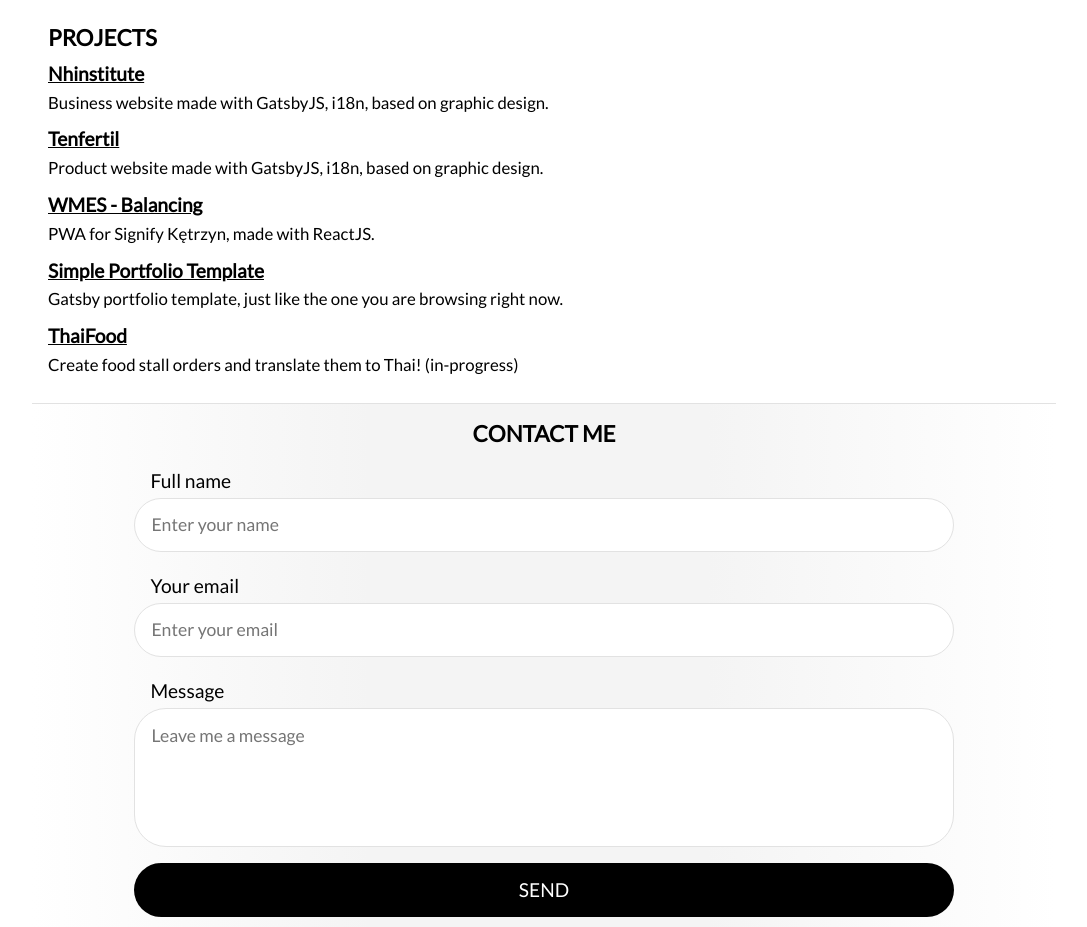
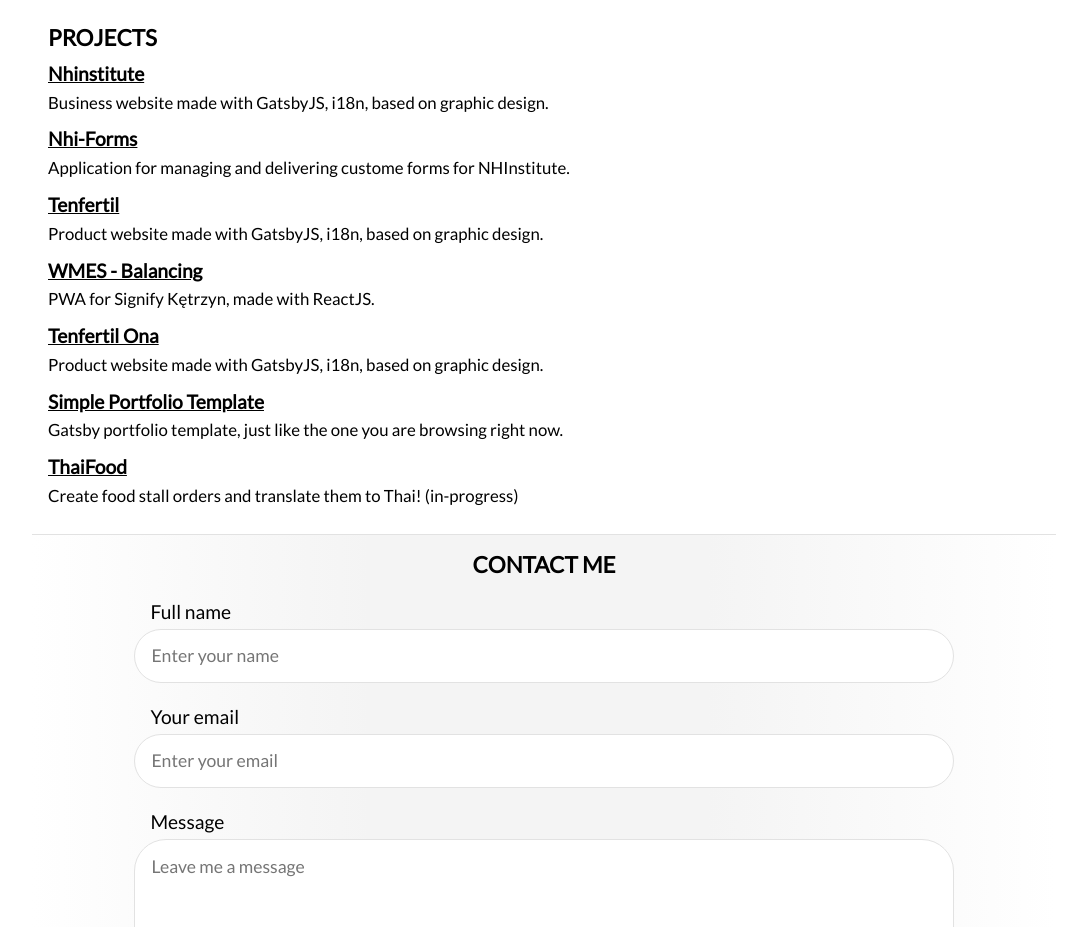
Before and after one commit to Alp3n/portfolio, a Gatsby site: page / in a window 1280 px wide. Shown: the part 1180-2107 px from the top of the page, without its empty margins (96-1183 px from the left). Built offline with nearby package versions, Linux system fonts and the light colour scheme; Gatsby itself is replaced by a stand-in of ours.

Commit message:
added data

```diff
--- a/src/data/data.js
+++ b/src/data/data.js
@@ -87,6 +87,12 @@
           href: "https://nhinstitute.pl",
         },
         {
+          title: "nhi-forms",
+          info:
+            "Application for managing and delivering custome forms for NHInstitute.",
+          href: "https://github.com/Alp3n/nhi-forms",
+        },
+        {
           title: "tenfertil",
           info:
             "Product website made with GatsbyJS, i18n, based on graphic design.",
@@ -96,6 +102,12 @@
           title: "WMES - Balancing",
           info: "PWA for Signify Kętrzyn, made with ReactJS.",
           href: "https://github.com/alp3n/wmes-balansowanie",
+        },
+        {
+          title: "tenfertil ona",
+          info:
+            "Product website made with GatsbyJS, i18n, based on graphic design.",
+          href: "https://tenfertilona.pl",
         },
         {
           title: "Simple Portfolio Template",
```
